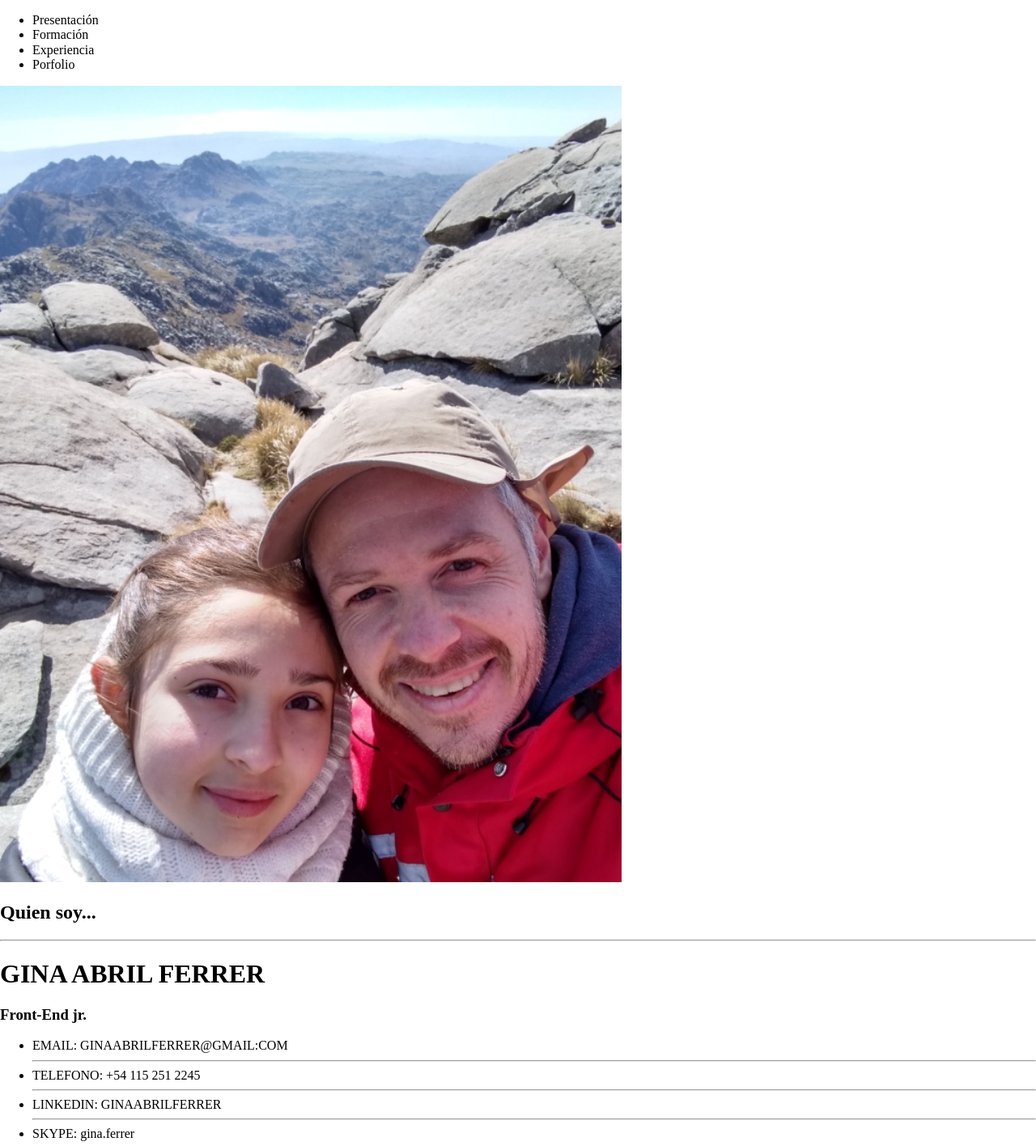
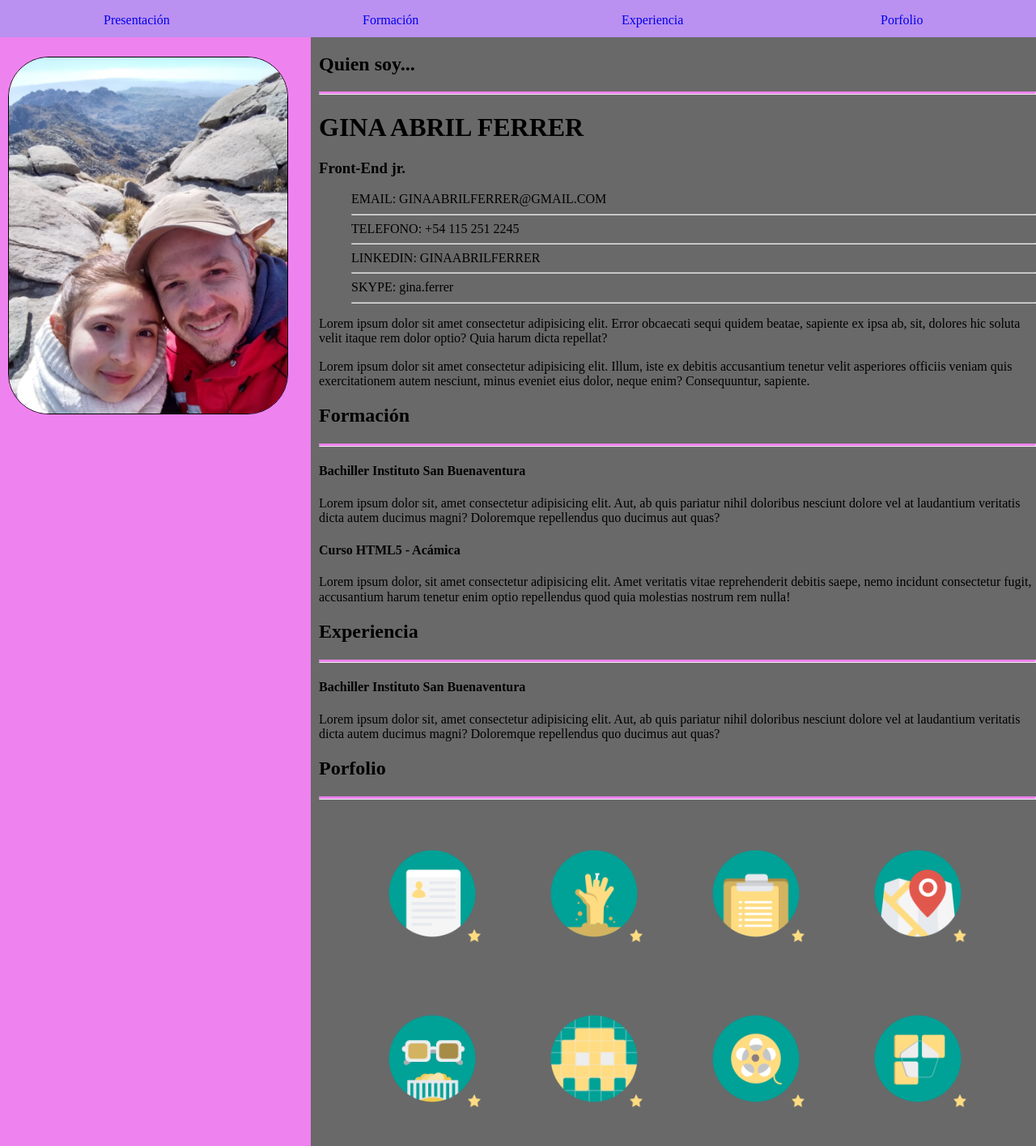
Before and after one commit to encoder1024/Acamica-Proyecto01-CV, a plain HTML site: page index.html in a window 1280 px wide. Shown: the top 1416 px of the page at 81% size. Drawn offline with Linux system fonts and the light colour scheme.

Commit message:
avance al 90%

```diff
--- a/index.html
+++ b/index.html
@@ -9,29 +9,32 @@
     <link rel="stylesheet" href="../Acamica-Proyecto01-CV/recursos-cv-online/css/styles.css" >
 </head>
 <body>
-    <div class="contenedorGral">
-        <div class="header">
+    <div id="contenedorGral">
+        <div class="clearfix" id="header">
             <nav id="menu">
                 <ul id="listaMenu">
-                    <li>Presentación</li>
-                    <li>Formación</li>
-                    <li>Experiencia</li>
-                    <li>Porfolio</li>
+                    <li id="pre"><a class="link" href="#quienSoy">Presentación</a></li>
+                    <li id="for"><a class="link" href="#formacion">Formación</a></li>
+                    <li id="exp"><a class="link" href="#experiencia">Experiencia</a></li>
+                    <li id="por"><a class="link" href="#porfolio">Porfolio</a></li>
                 </ul>
             </nav>
         </div>
 
-        <div class="main">
-            <div id="img-gina">
-                <img src="recursos-cv-online/imgs/IMG_20190817_133911652_HDR.jpg">
+        <div class="main clearfix">
+            <div class="columna izq">
+                <div id="imagen-gina">
+                    <img src="recursos-cv-online/imgs/IMG_20190817_133911652_HDR.jpg" alt="Smiley face" id="img-gina">
                 </div>
+            </div>
+            <div class="columna der">
                 <div class="seccion" id="quienSoy">
                     <h2>Quien soy... </h2>
                     <hr class="principal">
                     <h1>GINA ABRIL FERRER</h1>
                     <h3>Front-End jr.</h2>
                     <ul>
-                    <li>EMAIL: GINAABRILFERRER@GMAIL:COM</li>
+                        <li >EMAIL: GINAABRILFERRER@GMAIL.COM</li>
                         <hr>
                         <li>TELEFONO: +54 115 251 2245</li>
                         <hr>
@@ -62,9 +65,8 @@
                         reprehenderit debitis saepe, nemo incidunt consectetur fugit, accusantium harum
                         tenetur enim optio repellendus quod quia molestias nostrum rem nulla!
                     </p>
-
                 </div>
-            <div class="seccion" id="experencia">
+                <div class="seccion" id="experiencia">
                     <h2>Experiencia</h2>
                     <hr class="principal">
                     <h4>Bachiller Instituto San Buenaventura</h4>
@@ -73,21 +75,25 @@
                         magni? Doloremque repellendus quo ducimus aut quas?
                     </p>
                 </div>
-            <div class="seccion" id="porfolio">
+                <div class="seccion" >
                     <h2>Porfolio</h2>
                     <hr class="principal">
-                <img src="recursos-cv-online/imgs/cv-icon.png" class="iconos" id="img-cv">
-                <img src="recursos-cv-online/imgs/ciudad-zombie-icon.png" class="iconos" id="img-zo">
-                <img src="recursos-cv-online/imgs/encuestados-icon.png" class="iconos" id="img-en">
-                <img src="recursos-cv-online/imgs/mapa-interactivo-icon.png" class="iconos" id="img-mp">
-                <img src="recursos-cv-online/imgs/peli-vs-peli-icon.png" class="iconos" id="img-pe">
-                <img src="recursos-cv-online/imgs/pixel-art-icon.png" class="iconos" id="img-pi">
-                <img src="recursos-cv-online/imgs/que-veo-icon.png" class="iconos" id="img-qe">
-                <img src="recursos-cv-online/imgs/rompecabezas-icon.png" class="iconos" id="img-ro">
+                    <div id="porfolio">
+                        <ul>
+                            <li><a href="#"><img src="recursos-cv-online/imgs/cv-icon.png" class="iconos" id="img-cv"></a></li>
+                            <li><a href="#"><img src="recursos-cv-online/imgs/ciudad-zombie-icon.png" class="iconos" id="img-zo"></a></li>
+                            <li><a href="#"><img src="recursos-cv-online/imgs/encuestados-icon.png" class="iconos" id="img-en"></a></li>
+                            <li><a href="#"><img src="recursos-cv-online/imgs/mapa-interactivo-icon.png" class="iconos" id="img-mp"></a></li>
+                            <li><a href="#"><img src="recursos-cv-online/imgs/peli-vs-peli-icon.png" class="iconos" id="img-pe"></a></li>
+                            <li><a href="#"><img src="recursos-cv-online/imgs/pixel-art-icon.png" class="iconos" id="img-pi"></a></li>
+                            <li><a href="#"><img src="recursos-cv-online/imgs/que-veo-icon.png" class="iconos" id="img-qe"></a></li>
+                            <li><a href="#"><img src="recursos-cv-online/imgs/rompecabezas-icon.png" class="iconos" id="img-ro"></a></li>
+                        </ul>
+
+                    </div>
+
                 </div>
             </div>
-        <div class="footer">
-            <h3>Pie</h3>
         </div>
     </div>
 </body>
--- a/recursos-cv-online/css/styles.css
+++ b/recursos-cv-online/css/styles.css
@@ -0,0 +1,107 @@
+* {
+    box-sizing: border-box; /*logro que todas las longitudes de cada elemento queden contenidas en la caja y no que cambien con su contenido*/
+}
+
+body{
+    scroll-padding-top: 65px; /*puedo ver los enlaces de destino dentro del contenido cuando selecciono un enlace del menú, sino el menú fixed se superpone*/
+    background-color: dimgray; /*le doy continuidad al color para que no se noten las diferencias de altura entre las dos columnas al cambiar el tamaña de la pantalla*/
+}
+
+
+.clearfix::after { /*limpio los float para que no siga intentando flotar los elementos que no quiero flotar*/
+    content: '';
+    clear: both;
+    display: block;
+}
+
+#contenedorGral {
+    margin-top: 46px; /*Le doy un margen para que el menú fijo en el top no se superponga con el contenido principal*/
+}
+
+#header {
+    position: fixed; /*dejo el encabezado y el menú fijos en la parte superior de la página*/
+    top: 0;
+    background-color: rgb(186, 145, 240);
+    width: 100%;
+}
+
+#menu a:hover { /*resalto de manera básica el enlace que voy a hacer click, indicando al usuario que ese elemento tiene asociada una accion o respuesta al click*/
+    background: violet;
+    color: white;
+  }
+
+#menu {
+    height: 30px;
+    margin: 0 auto; /* Centro el contenedor */
+    width: 100%;
+    position: relative; /*hago el elemento padre del menú relativo para poder hacer cada hijo (enlace) absoluto en su posición*/
+}
+
+#menu ul li { /* aplico las reglas comunes a los enlaces en una regla y luego marco las diferencias para cada enlace con su id, así no repito definiciones de atributos*/
+    list-style:none;
+    position: absolute;
+    top: 0;
+}
+
+#menu ul #pre { /*distribuyo los porcentajes para lograr un distribución homogenea de los enlaces en el menú*/
+    left: 10%;
+}
+#menu ul #for {
+    left: 35%;
+}
+#menu ul #exp {
+    left: 60%;
+}
+#menu ul #por {
+    left: 85%;
+}
+
+#menu ul li .link {
+    text-decoration: none; /*elimino el subrayado de los enlaces*/
+}
+
+#img-gina {
+    width: 27%;
+    border-style: solid;
+    border-width: 1px;
+    border-color: black;
+    border-radius: 50px;
+    margin-left: 10px; /*prefiero dejarla cerca del margen inquierdo, porque al llevar la pantalla al tamaño de un móvil, la imagen queda mejor centrada.(First mobile)*/
+    position: fixed; /*también dejo fija la foto como referencia de lo que se va a leer en el contenido de la otra columna*/
+    top: 70px;
+}
+
+.columna {
+    float: left;
+}
+
+.der {
+    width: 70%;
+    padding-left: 10px; /*le doy distancia al texto de toda la columna*/
+    background-color: dimgray;
+    height: 100%; /*el tamaño se ajusta al contenido y al tamaño de la pantalla*/
+}
+
+.izq {
+    width: 30%;
+    background-color: violet;
+    height: 3500px; /*esta altura de columna me permite en la pantalla de un móvil dar continuidad a ambas columnas siguiendo el cambio de posición de los elementos*/
+}
+
+.iconos {
+    width: 200px; /*les doy un tamaño proporcional para que queden en dos filas de 4 iconos*/
+    height: 200px;
+}
+
+#porfolio ul li {
+    list-style:none;
+    float: left;
+}
+
+hr.principal {
+    border-top: 3px solid violet;
+}
+
+#quienSoy ul li {
+    list-style:none;
+}
```
Lines whose indentation alone changed are shown as unchanged.
